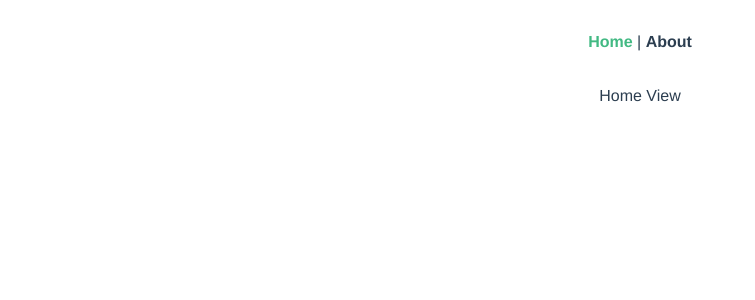
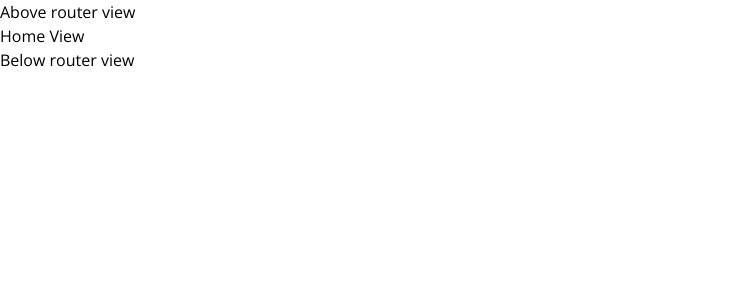
Before and after one commit to kristen-schulte/vue-masterclass, a Vue app: page / in a window 1280 px wide. Shown: the top 300 px of the page, without its empty margins (0-755 px from the left). Built offline with nearby package versions, Linux system fonts and the light colour scheme.

Commit message:
Remove defaults.

```diff
--- a/src/App.vue
+++ b/src/App.vue
@@ -1,30 +1,11 @@
 <template>
-  <nav>
-    <router-link to="/">Home</router-link> |
-    <router-link to="/about">About</router-link>
-  </nav>
-  <router-view/>
+  <h1>Above router view</h1>
+  <router-view />
+  <h1>Below router view</h1>
 </template>
 
-<style>
-#app {
-  font-family: Avenir, Helvetica, Arial, sans-serif;
-  -webkit-font-smoothing: antialiased;
-  -moz-osx-font-smoothing: grayscale;
-  text-align: center;
-  color: #2c3e50;
-}
-
-nav {
-  padding: 30px;
-}
-
-nav a {
-  font-weight: bold;
-  color: #2c3e50;
-}
-
-nav a.router-link-exact-active {
-  color: #42b983;
-}
-</style>
+<script>
+export default {
+  name: "App",
+};
+</script>
```
